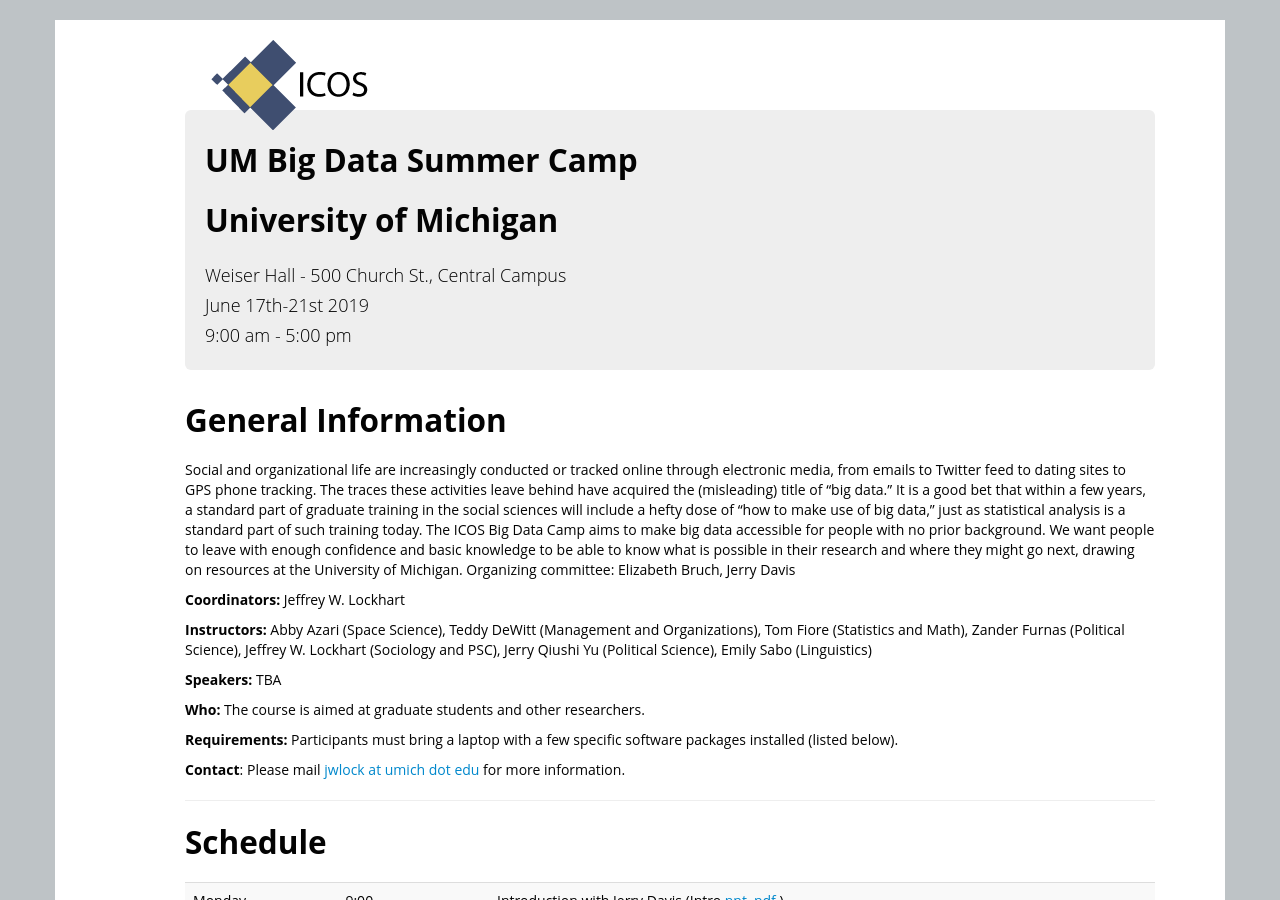
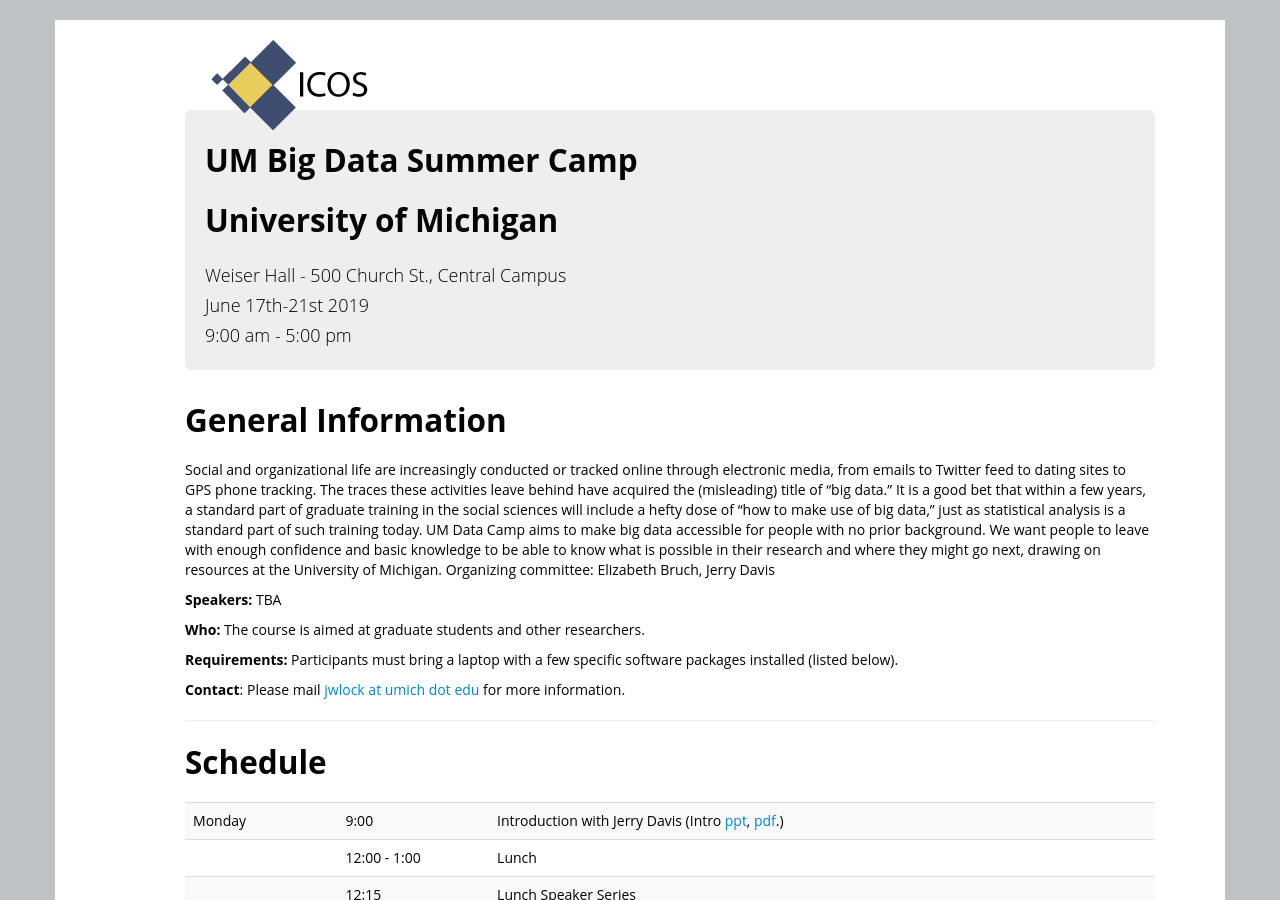
Before and after one commit to ICOSBigDataCamp/2019-summer-camp, a Jekyll site: the page built from index.html, in a window 1280 px wide and 900 px high. Built offline with Jekyll 4.4.1, drawn with Linux system fonts in a browser that asks for light colours.

Commit message:
updated description

```diff
--- a/index.html
+++ b/index.html
@@ -9,8 +9,8 @@
 startdate: 2019-06-17
 enddate: 2019-06-21
 registration: restricted
-coordinators: [ "Jeffrey W. Lockhart" ]
-instructor: [ "Abby Azari (Space Science)", "Teddy DeWitt (Management and Organizations)", "Tom Fiore (Statistics and Math)", "Zander Furnas (Political Science)", "Jeffrey W. Lockhart (Sociology and PSC)", "Jerry Qiushi Yu (Political Science)", "Emily Sabo (Linguistics)"]
+coordinator: [ "Jeffrey W. Lockhart" ]
+instructors: [ "Abby Azari (Space Science)", "Teddy DeWitt (Management and Organizations)", "Tom Fiore (Statistics and Math)", "Zander Furnas (Political Science)", "Jeffrey W. Lockhart (Sociology and PSC)", "Jerry Qiushi Yu (Political Science)", "Emily Sabo (Linguistics)"]
 speakers: ["TBA"]
 contact: jwlock at umich dot edu
 ---
@@ -47,11 +47,11 @@
 “big data.” It is  a good bet that within a  few years, a standard
 part of  graduate training in  the social sciences will  include a
 hefty dose of  “how to make use of big  data,” just as statistical
-analysis is a  standard part of such training today.  The ICOS Big
-Data Camp  aims to  make big  data accessible  for people  with no
-prior background. We  want people to leave  with enough confidence
-and basic knowledge  to be able to know what  is possible in their
-research and  where they  might go next,  drawing on  resources at
+analysis is a  standard part of such training today.  UM Data Camp
+aims to  make big  data accessible  for people  with no prior
+background. We  want people to leave  with enough confidence and
+basic knowledge  to be able to know what  is possible in their
+research and  where they  might go next, drawing on resources at
 the University of Michigan.
 
 Organizing committee: Elizabeth Bruch, Jerry Davis
```
